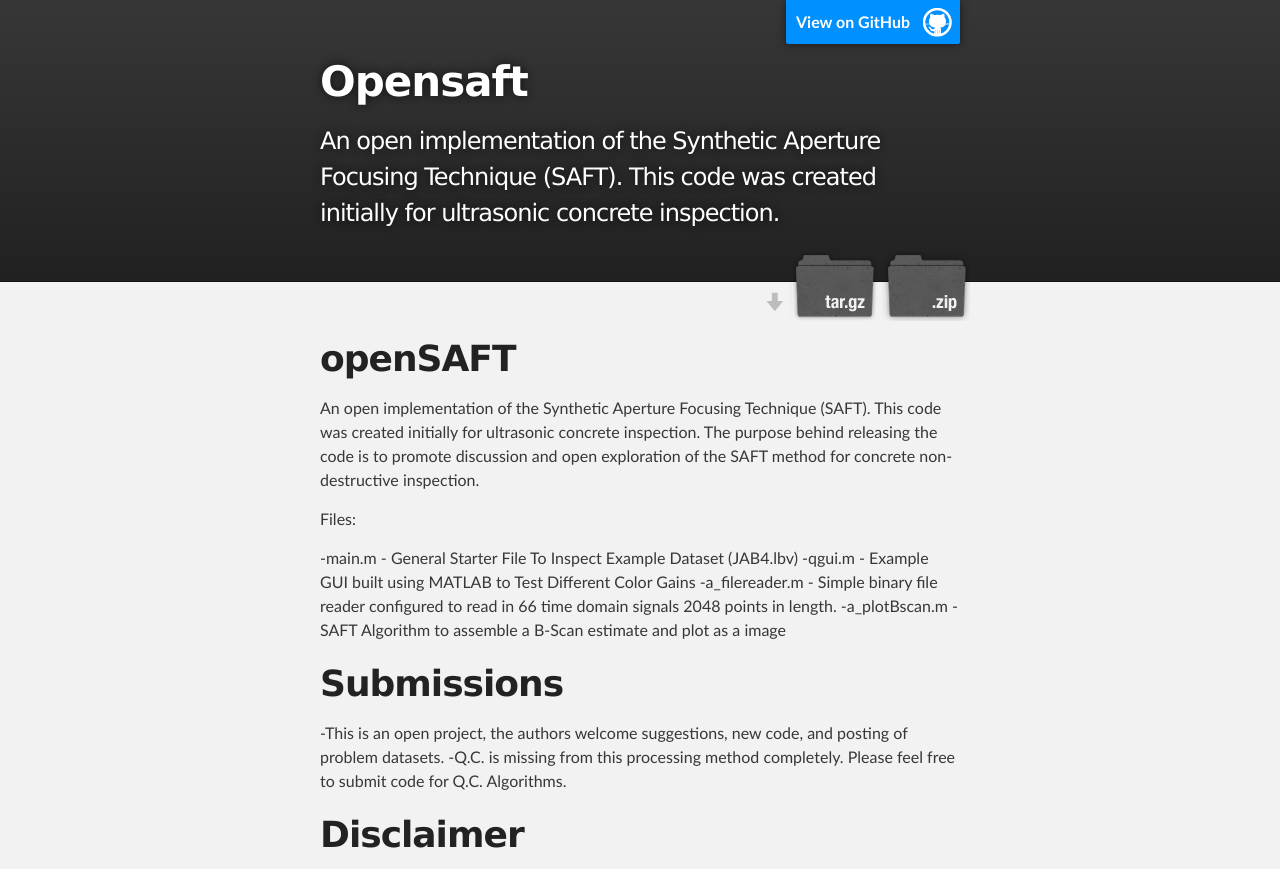
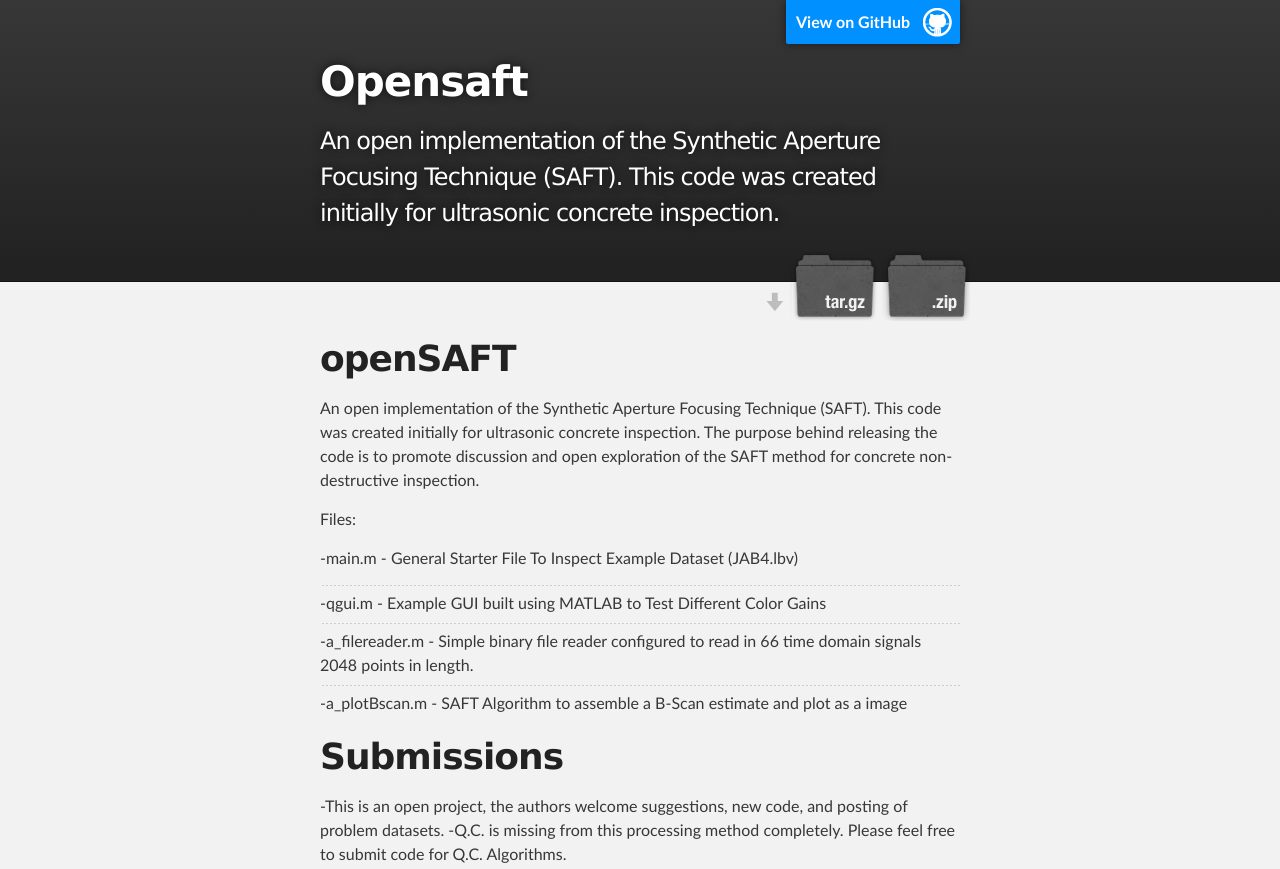
Before and after one commit to Jabittner/openSAFT, a plain HTML site: page index.html in a window 1280 px wide. Shown: the top 869 px of the page. Drawn offline with Linux system fonts and the light colour scheme.

Commit message:
Update index.html

```diff
--- a/index.html
+++ b/index.html
@@ -41,9 +41,9 @@ SAFT method for concrete non-destructive inspection. </p>
 
 <p>Files: </p>
 
-<p>-main.m - General Starter File To Inspect Example Dataset (JAB4.lbv)
--qgui.m - Example GUI built using MATLAB to Test Different Color Gains
--a_filereader.m - Simple binary file reader configured to read in 66 time domain signals 2048 points in length.
+<p>-main.m - General Starter File To Inspect Example Dataset (JAB4.lbv)<hr>
+-qgui.m - Example GUI built using MATLAB to Test Different Color Gains<hr>
+-a_filereader.m - Simple binary file reader configured to read in 66 time domain signals 2048 points in length. <hr>
 -a_plotBscan.m - SAFT Algorithm to assemble a B-Scan estimate and plot as a image</p>
 
 <h1>
```
